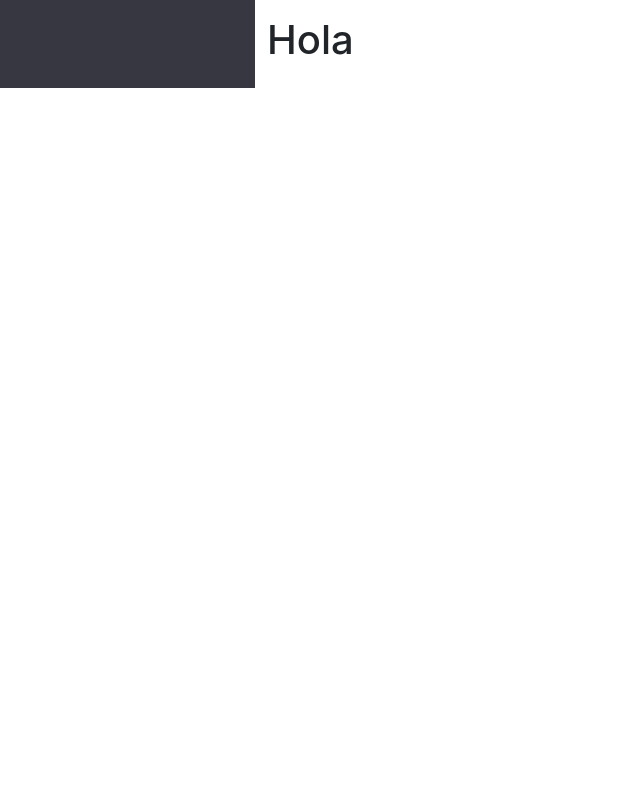
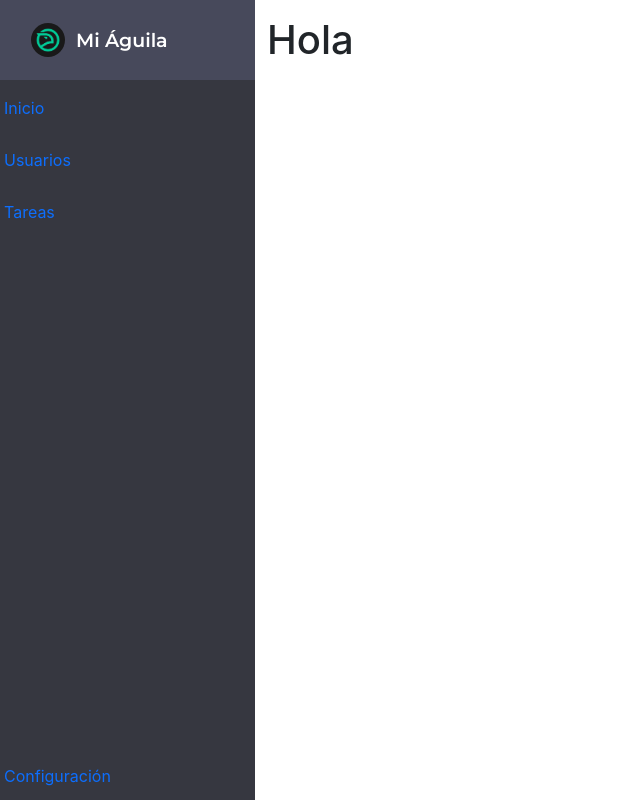
Before and after one commit to juanchomdiaz/ma-task-manager, a Next.js app: page / in a window 1280 px wide. Shown: the whole page, without its empty margins (0-640 px from the left). Built offline with nearby package versions, Linux system fonts and the light colour scheme.

Commit message:
Sidebar top ready

```diff
--- a/src/components/layout/Sidebar/Sidebar.jsx
+++ b/src/components/layout/Sidebar/Sidebar.jsx
@@ -1,11 +1,48 @@
+import styles from "./Sidebar.module.scss";
+
 const Sidebar = () => {
   return (
     <>
-      <div className="sidebar-top">
+      <div className="d-flex flex-column min-vh-100">
+        <div className={styles.sidebarTop}>
+          <a href="/" className="d-flex text-white text-decoration-none">
+            <img src="images/logo.jpg" className={`${styles.logo} rounded-circle`} />
+            <span className={`${styles.brandName} d-none d-sm-inline`}>Mi Águila</span>
+          </a>
+        </div>
+        <div className="sidebarMenu">
+          <ul className="nav nav-pills flex-column">
+            <li className="nav-item">
+              <a href="#" className="nav-link align-middle px-0">
+                <i className="fs-4 bi-house"></i>
+                <span className="ms-1 d-none d-sm-inline">Inicio</span>
+              </a>
+            </li>
 
-      </div>
-      <div className="sidebar-menu">
+            <li>
+              <a href="#" className="nav-link px-0 align-middle">
+                <i className="fs-4 bi-table"></i>
+                <span className="ms-1 d-none d-sm-inline">Usuarios</span>
+              </a>
+            </li>
 
+            <li>
+              <a href="#" className="nav-link px-0 align-middle">
+                <i className="fs-4 bi-people"></i>
+                <span className="ms-1 d-none d-sm-inline">Tareas</span>
+              </a>
+            </li>
+          </ul>
+
+          <ul className="nav nav-pills position-absolute bottom-0 d-flex flex-column">
+            <li>
+              <a href="#" className="nav-link px-0 align-middle">
+                <i className="fs-4 bi-cog"></i>
+                <span className="ms-1 d-none d-sm-inline">Configuración</span>
+              </a>
+            </li>
+          </ul>
+        </div>
       </div>
     </>
   );
--- a/src/components/layout/Sidebar/Sidebar.module.scss
+++ b/src/components/layout/Sidebar/Sidebar.module.scss
@@ -0,0 +1,23 @@
+.sidebarTop {
+    background-color: $sidebar-top-bg;
+    min-height: 80px;
+    max-height: 80px;
+    height: 80px;
+    padding: 23px 31px 23px 31px;
+
+    a {
+        .logo {
+            width: 34px;
+            height: auto;
+        }
+
+        .brandName {
+            font-family: Montserrat;
+            font-size: 19px;
+            font-weight: 700;
+            margin-left: 11px;
+            padding-top: 4px;
+        }
+    }
+
+}
```
Also changed, not shown: public/images/logo.jpg (added), public/images/svg/logoMA.svg (deleted).
